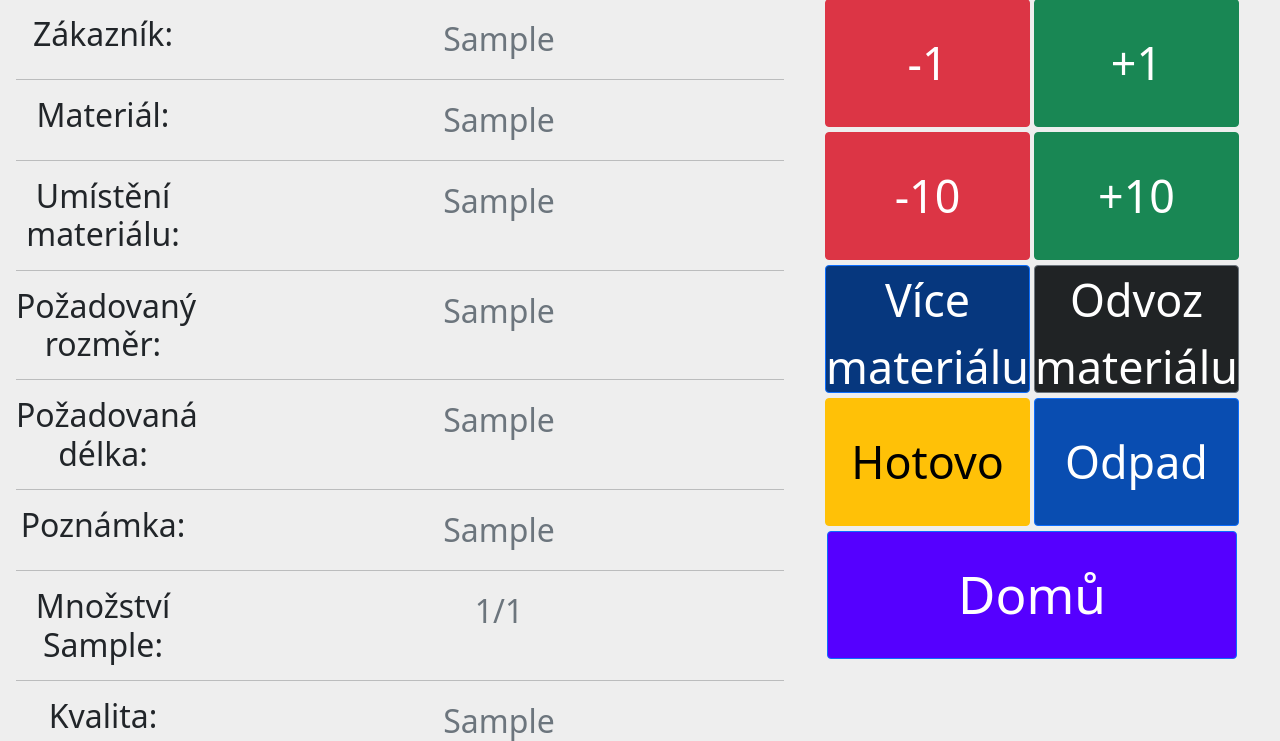
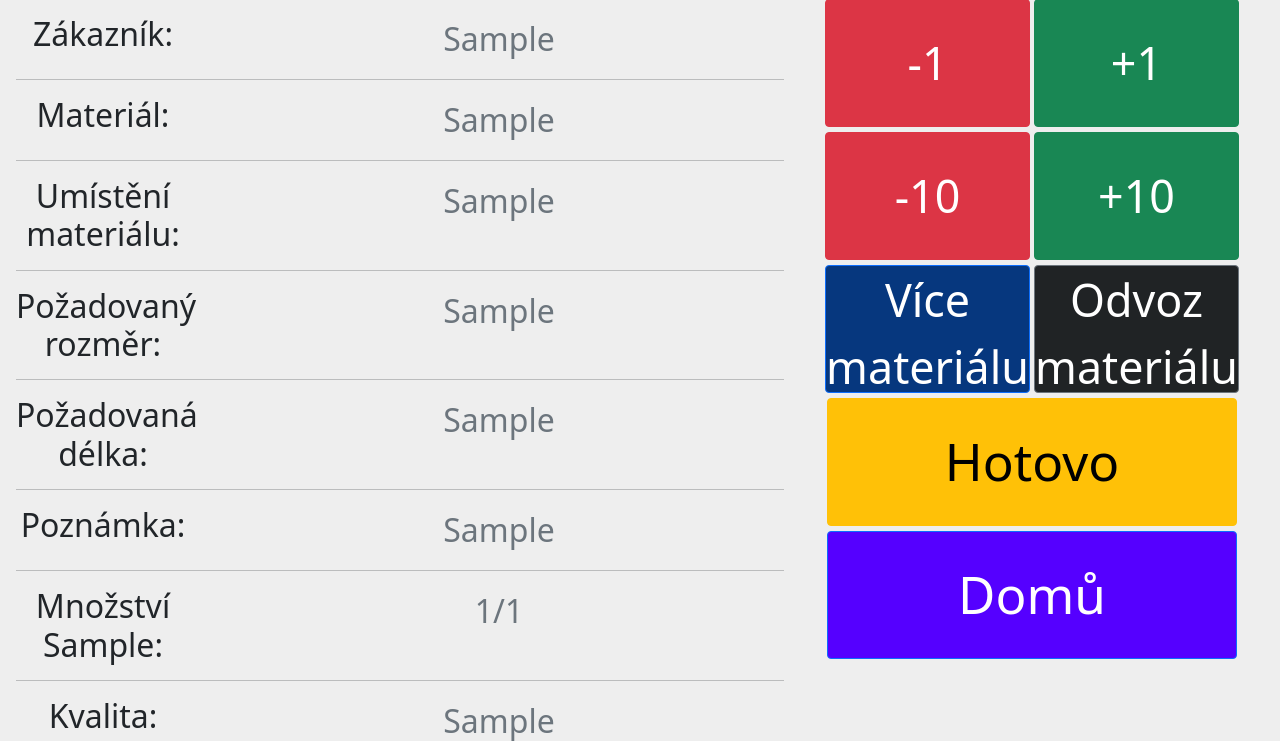
Before and after one commit to olinpin/Pila-facek, a Django app: page /r/1 in a window 1280 px wide. Shown: the part 134-875 px from the top of the page. Run offline with Django 3.2, Linux system fonts and the light colour scheme; a user stored in the database is signed in; tables that the repository leaves empty hold one stand-in row (values such as "Sample post"); some libraries are stand-ins or nearby versions.

Commit message:
Revert "Changed the settings and odvoz.html"
This reverts commit d50f05e62bec60f7b671534322ea6f70dd46c118.

```diff
--- a/PilaFacek/settings.py
+++ b/PilaFacek/settings.py
@@ -22,7 +22,7 @@ BASE_DIR = Path(__file__).resolve().parent.parent
 # See https://docs.djangoproject.com/en/3.2/howto/deployment/checklist/
 
 # SECURITY WARNING: keep the secret key used in production secret!
-SECRET_KEY = '(4w0n69xeph$n3b%u_sczaw)4k_u=p@5c_$4a$t(qamv6f5_vf'
+SECRET_KEY = 'django-insecure-tr4++72&t9n_(&(p+#69rn_ya460lgc&v!0x!%yh=kvl&gcd^='
 
 # SECURITY WARNING: don't run with debug turned on in production!
 DEBUG = True
@@ -127,7 +127,7 @@ AUTH_PASSWORD_VALIDATORS = [
 # Internationalization
 # https://docs.djangoproject.com/en/3.2/topics/i18n/
 
-LANGUAGE_CODE = 'en-us' #cs
+LANGUAGE_CODE = 'cs' #'en-us' #cs
 
 TIME_ZONE = 'Europe/Berlin'
 
--- a/orders/models.py
+++ b/orders/models.py
@@ -25,7 +25,6 @@ class Rozmitacka(models.Model):
     do_vyroby = models.BooleanField("Do výroby", default=False)
     get_material = models.BooleanField("Materiál", default=False)
     get_zbytek = models.BooleanField("Zbytek", default=False)
-    odpad = models.BooleanField("Odpad", default=False)
     vytvoreno = models.DateTimeField("Vytvořeno", auto_now_add=True)
 
 
@@ -57,7 +56,6 @@ class Hoblovani(models.Model):
     do_vyroby = models.BooleanField("Do výroby", default=False)
     get_material = models.BooleanField("Materiál", default=False)
     get_zbytek = models.BooleanField("Odvoz", default=False)
-    odpad = models.BooleanField("Odpad", default=False)
     vytvoreno = models.DateTimeField("Vytvořeno", auto_now_add=True)
 
     def __str__(self):
--- a/orders/static/css/layout.css
+++ b/orders/static/css/layout.css
@@ -85,11 +85,3 @@ background:#eee;
 .btn-p:hover {
   background-color: rgba(85, 0, 255, 0.9);
 }
-
-.btn-o {
-  background-color: #0d6efd;
-  color: #FFFFFF;
-}
-.btn-o:hover {
-  color: #FFFFFF;
-}
--- a/orders/static/js/info.js
+++ b/orders/static/js/info.js
@@ -27,11 +27,6 @@ $(document).ready(function() {
                     document.querySelector("#get_odvoz").innerHTML = '<i style="color:green" class="bi bi-check-circle-fill">';
                     document.getElementById("odvoz").style.backgroundColor = "#202325";
                 }
-                if (data.odpad == false) {
-                    document.getElementById("odpad").style.backgroundColor = "#0d6efd";
-                } else {
-                    document.getElementById("odpad").style.backgroundColor = "#094db1";
-                }
             }
         })
     },300);
--- a/orders/static/js/layout.js
+++ b/orders/static/js/layout.js
@@ -64,11 +64,10 @@ function done() {
 function material() {
     $.ajax({
         type: 'POST',
-        url: URLn,
+        url: URLnm,
         data:{
         order_id:id,
         table:table,
-        function: "material",
         csrfmiddlewaretoken:$('input[name=csrfmiddlewaretoken]').val(),
         },
         success: function(data){
@@ -81,11 +80,10 @@ function material() {
 function odvoz() {
 $.ajax({
     type: 'POST',
-    url: URLn,
+    url: URLno,
     data:{
     order_id:id,
     table:table,
-    function: "odvoz",
     csrfmiddlewaretoken:$('input[name=csrfmiddlewaretoken]').val(),
     },
     success: function(data){
@@ -94,16 +92,3 @@ $.ajax({
     }
 })
 }
-
-function odpad() {
-    $.ajax({
-        type: 'POST',
-        url: URLn,
-        data:{
-        order_id:id,
-        table:table,
-        function: "odpad",
-        csrfmiddlewaretoken:$('input[name=csrfmiddlewaretoken]').val(),
-        }
-    })
-}
--- a/orders/templates/orders/h_info.html
+++ b/orders/templates/orders/h_info.html
@@ -132,9 +132,7 @@
   <button type="button" id="increase" class="btn btn-success btn-square-xl" onclick="increase(10)">+10</button>
   <button type="button" id="material" class="btn btn-primary btn-square-xl" onclick="material()">Více materiálu</button>
   <button type="button" id="odvoz" class="btn btn-secondary btn-square-xl" onclick="odvoz()">Odvoz materiálu</button>
-  <button type="button" id="done" class="btn btn-warning btn-square-xl" onclick="done(); odvoz();">Hotovo</button>
-  <button type="button" id="odpad" class="btn btn-primary btn-square-xl btn-o" onclick="odpad()">Odpad</button>
-
+  <button type="button" id="done" class="btn btn-warning btn-square-xxl" onclick="done(); odvoz();">Hotovo</button>
   <a href="{% url 'orders:index' %}" ><button type="button" class="btn btn-primary btn-square-xxl btn-p hide">Domů</button></a>
 </div>
 {% endif %}
--- a/orders/templates/orders/layout.html
+++ b/orders/templates/orders/layout.html
@@ -115,7 +115,8 @@
   var table = "{{ table }}";
   var URLd = "{% url 'orders:done' %}";
   var ks = {{ order.ks }};
-  var URLn = "{% url 'orders:need' %}";
+  var URLno = "{% url 'orders:needOdvoz' %}";
   var URLc = "{% url 'orders:count' %}";
+  var URLnm = "{% url 'orders:needMaterial' %}";
 </script>
 <script type="text/javascript" src="{% static 'js/layout.js' %}"></script>
--- a/orders/templates/orders/r_info.html
+++ b/orders/templates/orders/r_info.html
@@ -129,10 +129,8 @@
   <button type="button" id="increase" class="btn btn-success btn-square-xl" onclick="increase(10)">+10</button>
   <button type="button" id="material" class="btn btn-primary btn-square-xl" onclick="material()">Více materiálu</button>
   <button type="button" id="odvoz" class="btn btn-secondary btn-square-xl" onclick="odvoz()">Odvoz materiálu</button>
-  <button type="button" id="done" class="btn btn-warning btn-square-xl" onclick="done(); odvoz();">Hotovo</button>
-  <button type="button" id="odpad" class="btn btn-primary btn-square-xl btn-o" onclick="odpad()">Odpad</button>
-
-  <a href="{% url 'orders:index' %}" ><button type="button" class="btn btn-primary btn-square-xxl btn-p ">Domů</button></a>
+  <button type="button" id="done" class="btn btn-warning btn-square-xxl" onclick="done(); odvoz();">Hotovo</button>
+  <a href="{% url 'orders:index' %}" ><button type="button" class="btn btn-primary btn-square-xxl btn-p hide">Domů</button></a>
 </div>
 {% endif %}
 {% endblock %}
--- a/orders/urls.py
+++ b/orders/urls.py
@@ -16,7 +16,8 @@ urlpatterns = [
     # functions
     path("done", views.done, name="done"),
     path("count", views.count, name="count"),
-    path('need', views.need, name="need"),
+    path('needMaterial', views.needMaterial, name="needMaterial"),
+    path('needOdvoz', views.needOdvoz, name="needOdvoz"),
     path('getOdvoz', views.getOdvoz, name="getOdvoz"),
     path('check', views.check, name="check"),
 ]
--- a/orders/views.py
+++ b/orders/views.py
@@ -165,37 +165,22 @@ def needMaterial(request):
 
     return HttpResponse(f"{order_id} from {table} - was succesfull")
 
-def need(request):
+def needOdvoz(request):
     update_models()
     if request.method == "POST":
         order_id = request.POST["order_id"]
         table = request.POST["table"]
-        function = request.POST["function"]
         if table == "r":
             order = Rozmitacka.objects.get(id=order_id)
-            if function == "odvoz":
-                order.get_zbytek = True
-                order.save()
-            elif function == "material":
-                order.get_material = True
-                order.save()
-            elif function == "odpad":
-                order.odpad = True
-                order.save()
-                print(order.odpad)
+            order.get_zbytek = True
+            order.save()
         elif table == "h":
             order = Hoblovani.objects.get(id=order_id)
-            if function == "odvoz":
-                order.get_zbytek = True
-                order.save()
-            elif function == "material":
-                order.get_material = True
-                order.save()
-            elif function == "odpad":
-                order.odpad = True
-                order.save()
+            order.get_zbytek = True
+            order.save()
         else:
             pass
+
     return HttpResponse(f"{order_id} from {table} - was succesfull")
 
 def getOdvoz(request):
@@ -206,23 +191,14 @@ def getOdvoz(request):
         h_odvoz = Hoblovani.objects.filter(get_zbytek=True)
         h_odvoz_list = [order.id for order in h_odvoz]
 
-
         r_dovoz = Rozmitacka.objects.filter(get_material=True)
         r_dovoz_list = [order.id for order in r_dovoz]
         h_dovoz = Hoblovani.objects.filter(get_material=True)
         h_dovoz_list = [order.id for order in h_dovoz]
-
-        r_odpad = Rozmitacka.objects.filter(odpad=True)
-        r_odpad_list = [order.id for order in r_odpad]
-        h_odpad = Hoblovani.objects.filter(odpad=True)
-        h_odpad_list = [order.id for order in h_odpad]
         return JsonResponse({"r_odvoz":r_odvoz_list,
                             "h_odvoz":h_odvoz_list,
                             "r_dovoz": r_dovoz_list,
-                            "h_dovoz": h_dovoz_list,
-                            "r_odpad": r_odpad_list,
-                            "h_odpad": h_odpad_list,
-                            })
+                            "h_dovoz": h_dovoz_list,})
     elif request.method == "POST":
         order_id = request.POST["id"]
         table = request.POST["table"]
@@ -246,15 +222,6 @@ def getOdvoz(request):
                 order = Hoblovani.objects.get(id=order_id)
                 order.get_material = False
                 order.save()
-        elif DorO == "odpad":
-            if table == "r":
-                order = Rozmitacka.objects.get(id=order_id)
-                order.odpad = False
-                order.save()
-            elif table == "h":
-                order = Hoblovani.objects.get(id=order_id)
-                order.odpad = False
-                order.save()
         return JsonResponse({"code":400})
 
 def check(request):
@@ -268,5 +235,4 @@ def check(request):
         return JsonResponse({
             "get_material": order.get_material,
             "get_zbytek": order.get_zbytek,
-            "odpad": order.odpad,
             })
```
Also changed, not shown: orders/static/js/odvoz.js (+16 -34 lines), orders/templates/orders/odvoz.html (+36 -33 lines), orders/migrations/0009_auto_20211217_1758.py (deleted), 1 other file.
